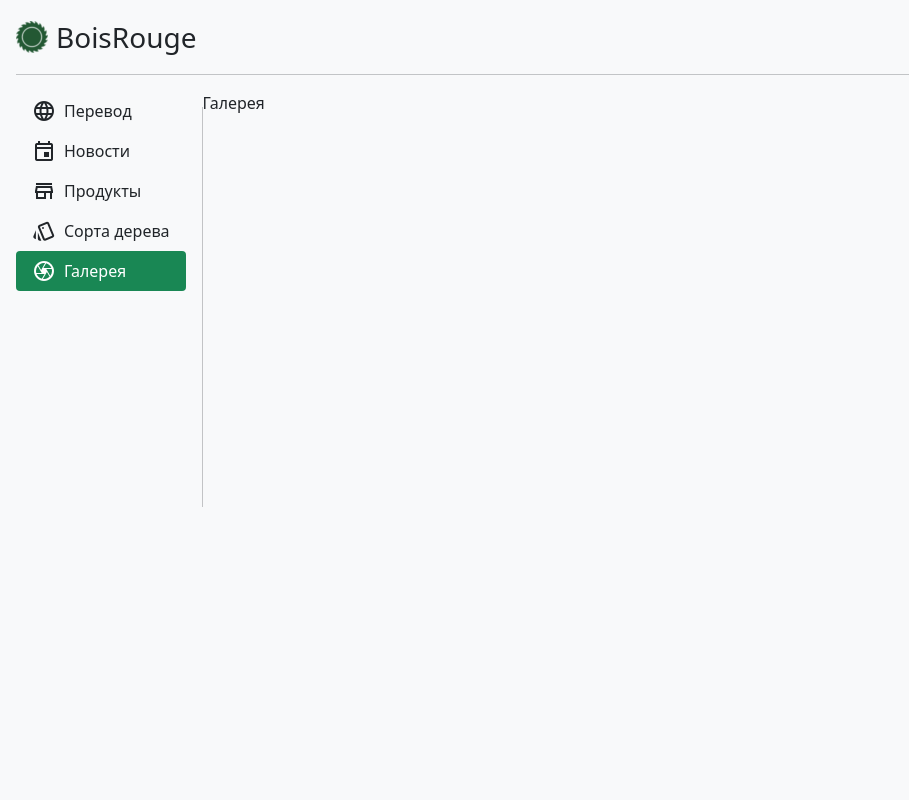
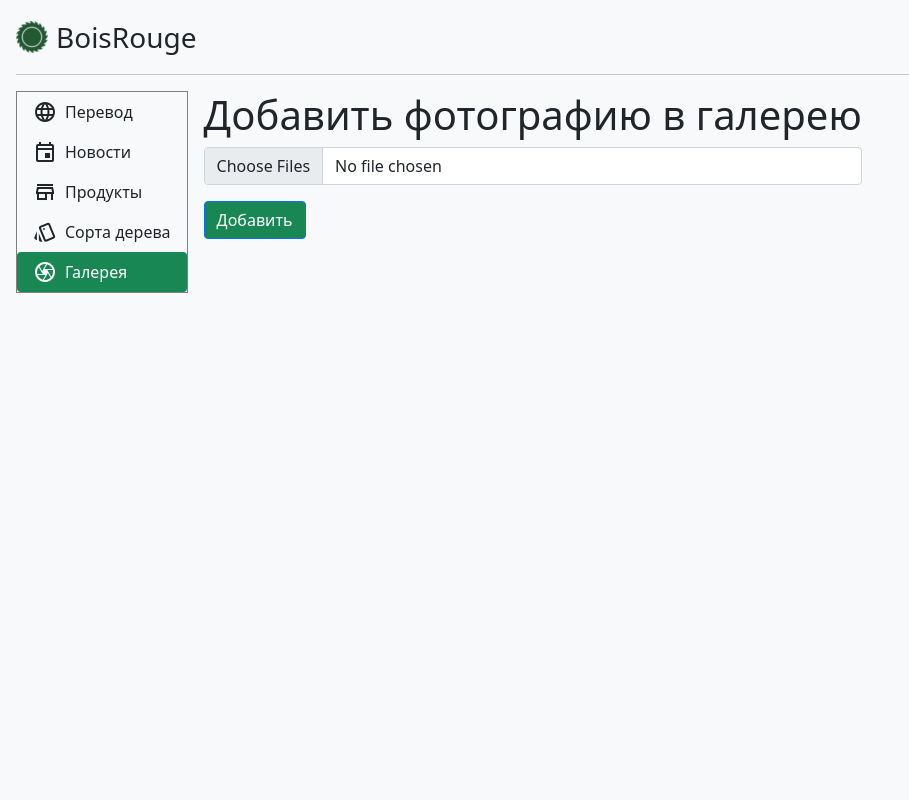
Before and after one commit to siailya/BoisRouge, a Flask app: page / in a window 1280 px wide, after a click that opens the changed part. Shown: the whole page, without its empty margins (0-909 px from the left). Run offline with Flask 2, Linux system fonts and the light colour scheme; some libraries are stand-ins or nearby versions.

Commit message:
Галерея в сайдбаре

```diff
--- a/static/admin.css
+++ b/static/admin.css
@@ -2,3 +2,7 @@ button.active {
     background-color: #198754 !important;
     color: white;
 }
+
+.btn {
+    background-color: #198754 !important;
+}
--- a/templates/admin.html
+++ b/templates/admin.html
@@ -20,10 +20,10 @@
         <img src="static/cropped-ico-32x32.png" class="me-2">
         <span class="fs-3">BoisRouge</span>
       </a>
-      <hr style="height: 1px; margin-down: 0px;">
-
+<!--      <hr style="height: 1px; margin-bottom: 0px;">-->
+      <hr>
       <div class="d-flex align-items-start">
-        <div class="nav flex-column nav-pills me-3" id="v-pills-tab" role="tablist" aria-orientation="vertical">
+        <div class="nav flex-column nav-pills me-3" id="v-pills-tab" role="tablist" aria-orientation="vertical" style="border: 1px solid gray;">
           <button class="nav-link link-dark d-flex" id="nav-translate-tab" data-bs-toggle="tab" data-bs-target="#nav-translate" type="button" role="tab" aria-controls="nav-translate" aria-selected="true">
             <i class="material-icons-outlined me-2">language</i>
             <span class="my-auto">Перевод</span>
@@ -49,13 +49,52 @@
             <span class="my-auto">Галерея</span>
           </button>
         </div>
-      <hr style="height: 400px;/*высота*/ width: 1px;/*толщина*/">
+
       <div class="tab-content" id="myTabContent">
         <div class="tab-pane fade" id="nav-translate" role="tabpanel" aria-labelledby="nav-translate-tab">Перевод</div>
-        <div class="tab-pane fade" id="nav-news" role="tabpanel" aria-labelledby="nav-news-tab">Новости</div>
+        <div class="tab-pane fade" id="nav-news" role="tabpanel" aria-labelledby="nav-news-tab">
+
+          Новости
+
+        </div>
         <div class="tab-pane fade" id="nav-products" role="tabpanel" aria-labelledby="nav-products-tab">Продукты</div>
         <div class="tab-pane fade" id="nav-sorts" role="tabpanel" aria-labelledby="nav-sorts-tab">Сорта дерева</div>
-        <div class="tab-pane fade" id="nav-gallery" role="tabpanel" aria-labelledby="nav-gallery-tab">Галерея</div>
+        <div class="tab-pane fade" id="nav-gallery" role="tabpanel" aria-labelledby="nav-gallery-tab">
+
+          <h1 class="display-6">Добавить фотографию в галерею</h1>
+          <form>
+            <div class="mb-3">
+              <input class = "form-control" type="file" id="files" name="files[]"  multiple />
+              <ul id="list"></ul>
+            </div>
+            <div class="mb-3">
+              <button type="submit" class="btn btn-primary mb-2">Добавить</button>
+            </div>
+          </form>
+
+          <script>
+              function showFile(e) {
+              var files = e.target.files;
+              for (var i = 0, f; f = files[i]; i++) {
+                if (!f.type.match('image.*')) continue;
+                var fr = new FileReader();
+                fr.onload = (function(theFile) {
+                  return function(e) {
+                    var li = document.createElement('li');
+                    li.innerHTML = "<img src='" + e.target.result + "' class='img-thumbnail' style='width: 30vh' />";
+                    li.innerHTML += "<input type='text'>"
+                    document.getElementById('list').insertBefore(li, null);
+                  };
+                })(f);
+
+                fr.readAsDataURL(f);
+              }
+            }
+
+            document.getElementById('files').addEventListener('change', showFile, false);
+          </script>
+
+        </div>
       </div>
       </div>
     </div>
```
